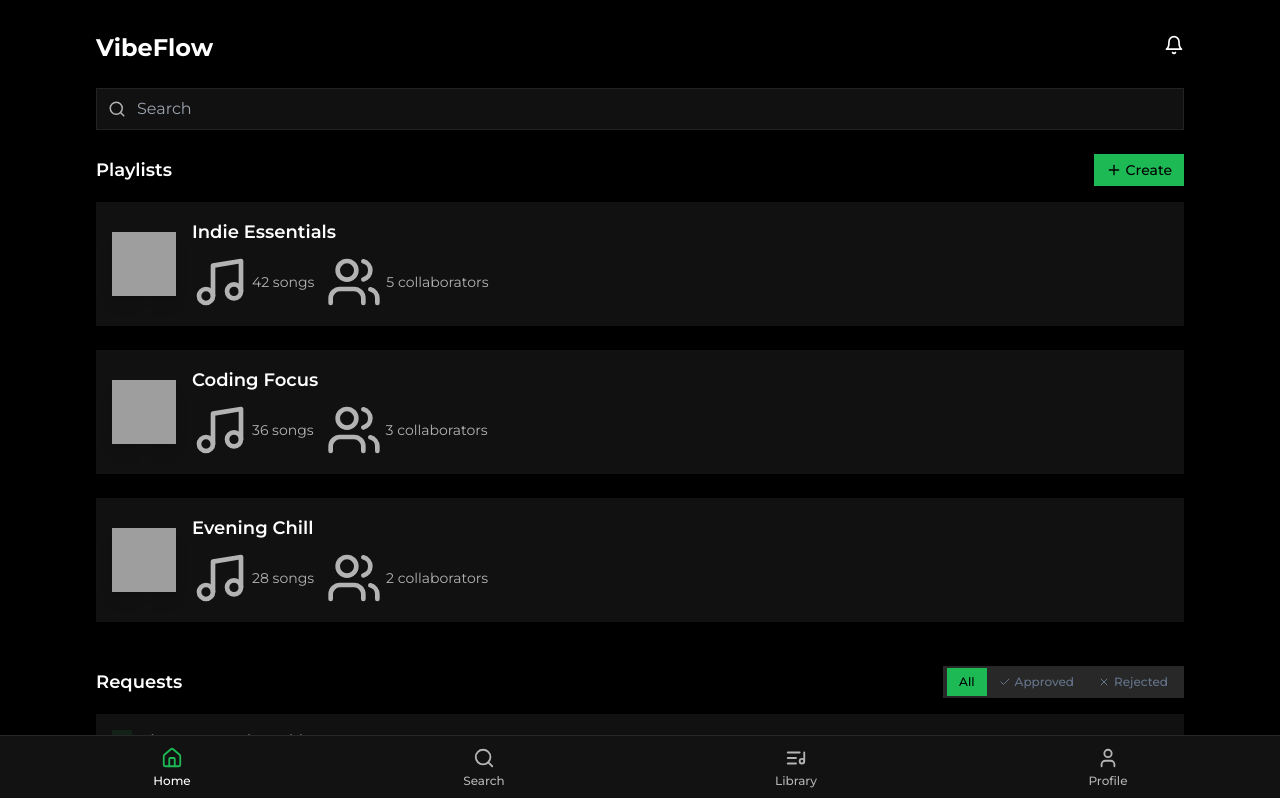
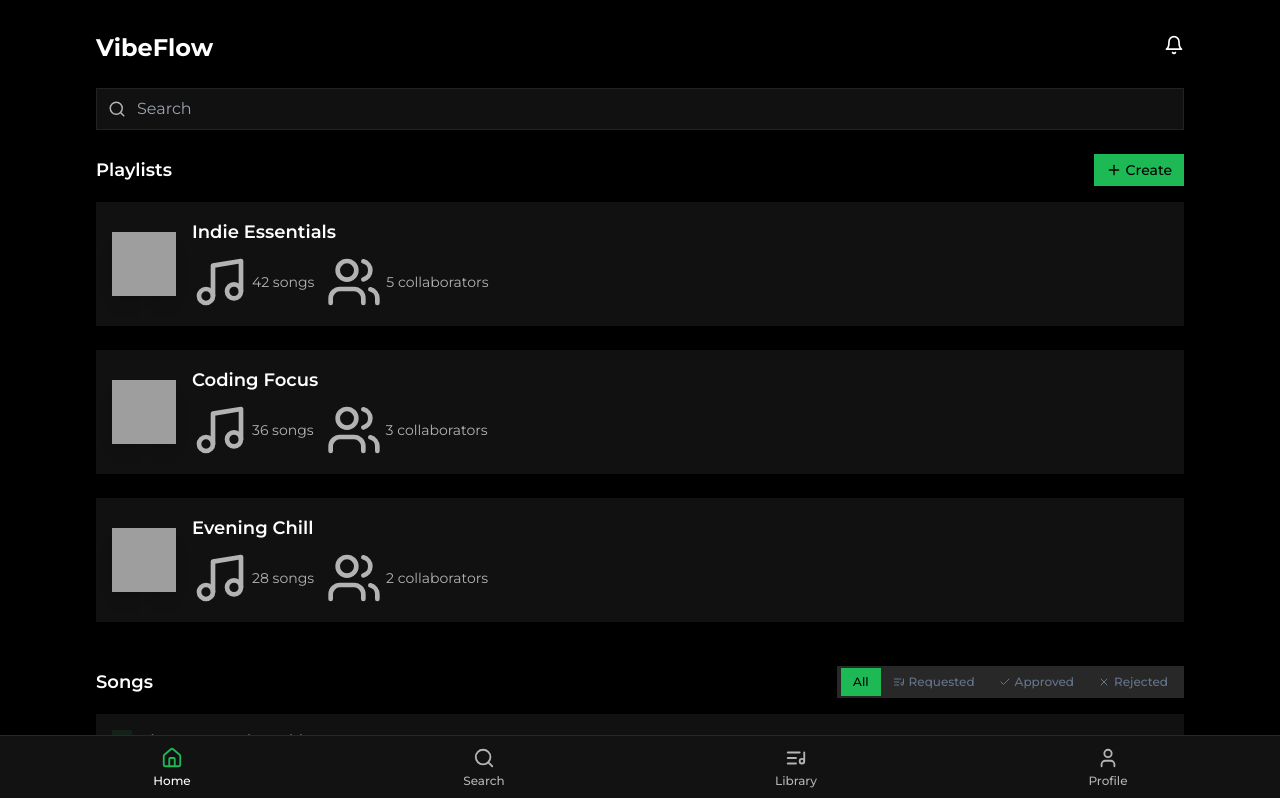
Before and after one commit to junaiddodhia/vibeflow, a React (Vite) app: page / in a window 1280 px wide. Shown: the top 798 px of the page. Built offline with nearby package versions, Linux system fonts and the light colour scheme; grey boxes are pictures that could not be loaded.

Commit message:
Update requests section
Updates the "Requests" section heading to "Songs" and adds a "Requested" tab alongside "Approved" and "Rejected".

```diff
--- a/src/pages/Home.tsx
+++ b/src/pages/Home.tsx
@@ -1,5 +1,6 @@
+
 import React, { useState } from 'react';
-import { Plus, Bell, Check, X } from 'lucide-react';
+import { Plus, Bell, Check, X, ListMusic } from 'lucide-react';
 import { Link } from 'react-router-dom';
 import PageContainer from '../components/layout/PageContainer';
 import PlaylistCard from '../components/ui/PlaylistCard';
@@ -60,7 +61,7 @@ const recentActivity = [{
 }];
 
 const Home: React.FC = () => {
-  const [activeTab, setActiveTab] = useState<'all' | 'approved' | 'rejected'>('all');
+  const [activeTab, setActiveTab] = useState<'all' | 'requested' | 'approved' | 'rejected'>('all');
 
   const handleSearch = (query: string) => {
     console.log('Searching for:', query);
@@ -69,6 +70,7 @@ const Home: React.FC = () => {
 
   const filteredActivity = recentActivity.filter(activity => {
     if (activeTab === 'all') return true;
+    if (activeTab === 'requested') return activity.type === 'request';
     if (activeTab === 'approved') return activity.type === 'approval';
     if (activeTab === 'rejected') return activity.type === 'rejection';
     return true;
@@ -105,11 +107,15 @@ const Home: React.FC = () => {
 
         <div>
           <div className="flex items-center justify-between mb-4">
-            <h2 className="text-lg font-semibold text-white">Requests</h2>
-            <Tabs value={activeTab} onValueChange={(value) => setActiveTab(value as 'all' | 'approved' | 'rejected')} className="w-auto">
+            <h2 className="text-lg font-semibold text-white">Songs</h2>
+            <Tabs value={activeTab} onValueChange={(value) => setActiveTab(value as 'all' | 'requested' | 'approved' | 'rejected')} className="w-auto">
               <TabsList className="bg-[#282828] h-8">
                 <TabsTrigger value="all" className="text-xs h-7 px-3 data-[state=active]:bg-[#1DB954] data-[state=active]:text-black">
                   All
+                </TabsTrigger>
+                <TabsTrigger value="requested" className="text-xs h-7 px-3 data-[state=active]:bg-[#1DB954] data-[state=active]:text-black flex items-center gap-1">
+                  <ListMusic size={12} />
+                  Requested
                 </TabsTrigger>
                 <TabsTrigger value="approved" className="text-xs h-7 px-3 data-[state=active]:bg-[#1DB954] data-[state=active]:text-black flex items-center gap-1">
                   <Check size={12} />
```
